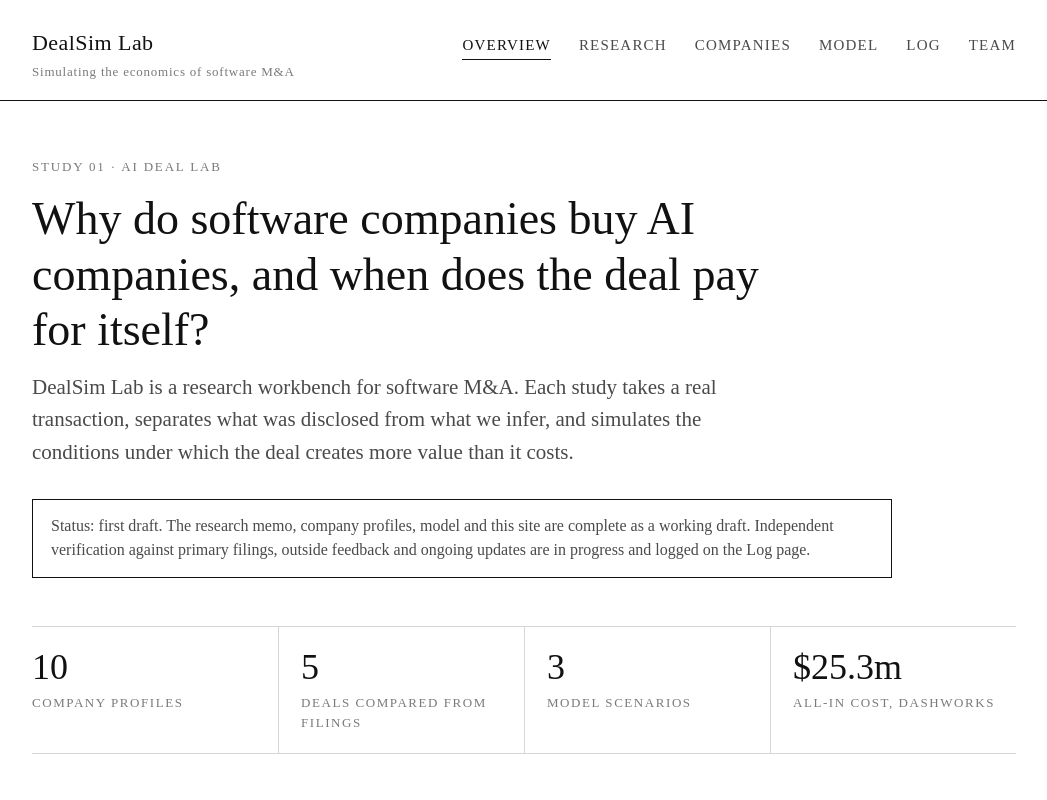
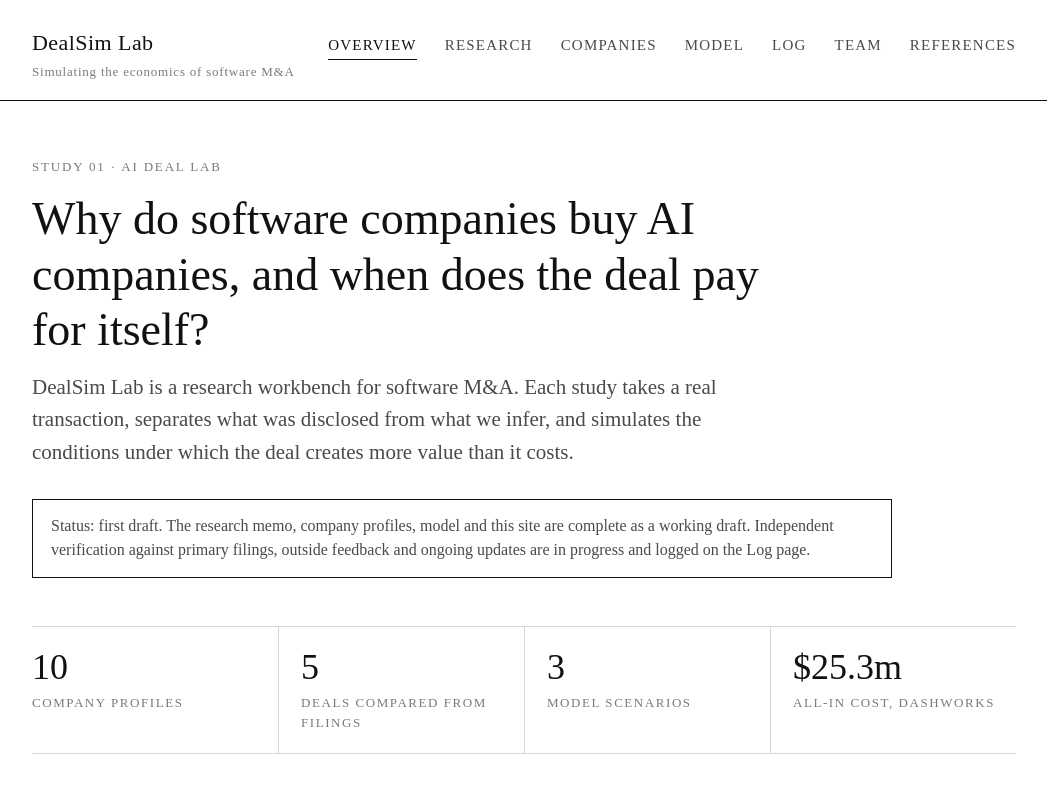
Before and after one commit to patrickzhao43-dot/dealsimlab, a plain HTML site: page index.html in a window 1280 px wide. Shown: the top 800 px of the page, without its empty margins (116-1163 px from the left). Drawn offline with Linux system fonts and the light colour scheme.

Commit message:
Update index.html

```diff
--- a/index.html
+++ b/index.html
@@ -18,6 +18,7 @@
         <a href="#/model" data-route="model">Model</a>
         <a href="#/log" data-route="log">Log</a>
         <a href="#/team" data-route="team">Team</a>
+        <a href="#/references" data-route="references">References</a>
       </nav>
     </div>
   </header>
```
